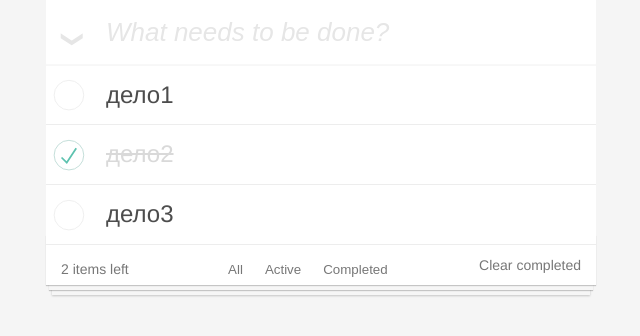
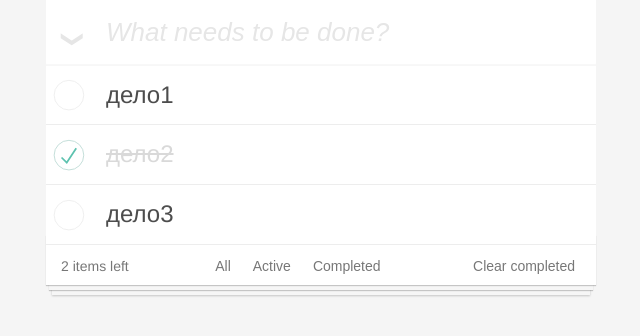
Before and after one commit to viktoriya-zubtsova/ts-react, a React (Create React App) app: page / in a window 1280 px wide. Shown: the top 336 px of the page, without its empty margins (319-959 px from the left). Built offline with nearby package versions, Linux system fonts and the light colour scheme.

Commit message:
styling the footer, eliminating warnings in the console

```diff
--- a/public/index.css
+++ b/public/index.css
@@ -8,19 +8,30 @@ body {
     margin: 0 auto;
     font-weight: 300;
 }
+.wrap {
+    background-color: #fff;
+}
+button {
+    background: none;
+    border: none;
+    font-size: 14px;
+}
+button:focus {
+    outline: none;
+}
 .input {
     position: relative;
 }
-.input__field {
+.input__field, .input__field:focus {
     margin: 0;
     width: 100%;
     font-size: 24px;
     line-height: 1.4em;
-    border: none;
     box-shadow: inset 0 -2px 1px rgb(0 0 0 / 3%);
     box-sizing: border-box;
     padding: 16px 16px 16px 60px;
-    background-color: #fff;
+    border: none;
+    outline: none;
 }
 .input__label {
     width: 60px;
@@ -71,7 +82,6 @@ ol {
 .item__dlt {
     font: 27px Nunito, Arial, sans-serif;
     display: none;
-    border: none;
     background-color: #fff;
     position: absolute;
     top: 8px;
@@ -90,10 +100,11 @@ ol {
     color: #777;
     padding: 10px 15px;
     height: 20px;
-    background-color: #fff;
     position: relative;
+    text-align: center;
 }
 .footer:before {
+    z-index: -1;
     content: '';
     position: absolute;
     right: 0;
@@ -108,20 +119,26 @@ ol {
                 0 17px 2px -6px rgb(0 0 0 / 20%);
 }
 .footer__amount {
-    margin-right: 17%;
+    float: left;
+    line-height: 22px;
 }
 .footer__btn {
+    position: relative;
+    top: -4px;
     color: inherit;
     margin: 3px;
     padding: 3px 7px;
+    border-radius: 3px;
     border: 1px solid transparent;
-    border-radius: 3px;
-    background-color: #fff;
 }
-.footer__btn_last {
+.footer__btn:hover {
+    border: 1px solid rgba(175, 47, 47, 0.15);
+}
+.footer__btn_last{
     color: inherit;
     float: right;
     line-height: 20px;
+    cursor: pointer;
 }
 .footer__btn_last:hover {
     text-decoration: underline;
--- a/src/components/App.tsx
+++ b/src/components/App.tsx
@@ -27,16 +27,15 @@ const item3: StandartItem = {
   id: 3,
 };
 
-function App() {
+function App(): JSX.Element {
   const [items, setItems] = useState<StandartItem[]>([item1, item2, item3]);
   const amount: number = (items.filter((item: StandartItem) => !item.isChecked)).length;
 
   return (
-    <div className="App">
+    <div className="wrap">
       <InputItem />
       <ItemList
         items={items}
-        setItems={setItems}
       />
       <Footer
         amount={amount}
--- a/src/components/Footer.tsx
+++ b/src/components/Footer.tsx
@@ -1,10 +1,10 @@
-import React, { useState } from 'react';
+import React from 'react';
 
 interface Props {
   amount: number;
 }
 
-function Footer({ amount }: Props) {
+function Footer({ amount }: Props): JSX.Element {
 
   return (
     <div className="footer">
@@ -12,7 +12,7 @@ function Footer({ amount }: Props) {
       <button className="footer__btn">All</button>
       <button className="footer__btn">Active</button>
       <button className="footer__btn">Completed</button>
-      <span className="footer__btn_last">Clear completed</span>
+      <button className="footer__btn_last">Clear completed</button>
     </div>
   );
 }
--- a/src/components/InputItem.tsx
+++ b/src/components/InputItem.tsx
@@ -1,6 +1,6 @@
 import React, { useState } from 'react';
 
-function InputItem() {
+function InputItem(): JSX.Element {
   const [value, setValue] = useState('');
   const [checkAll, setCheckAll] = useState(false);
 
--- a/src/components/ItemList.tsx
+++ b/src/components/ItemList.tsx
@@ -1,13 +1,12 @@
-import React, { Dispatch, SetStateAction } from 'react';
+import React from 'react';
 import Item from './Item';
 import { StandartItem } from './App';
 
 interface Props {
   items: StandartItem[];
-  setItems: Dispatch<SetStateAction<StandartItem[]>>;
 }
 
-function ItemList({ items, setItems }: Props) {
+function ItemList({ items }: Props): JSX.Element {
   return (
     <ol>
       {items.map((item) => (
@@ -16,7 +15,6 @@ function ItemList({ items, setItems }: Props) {
             text={item.text}
             isChecked={item.isChecked}
             id={item.id}
-            setItems={setItems}
           />
         </div>))}
     </ol>
```
Also changed, not shown: src/components/Item.tsx (+3 -5 lines), public/manifest.json.
